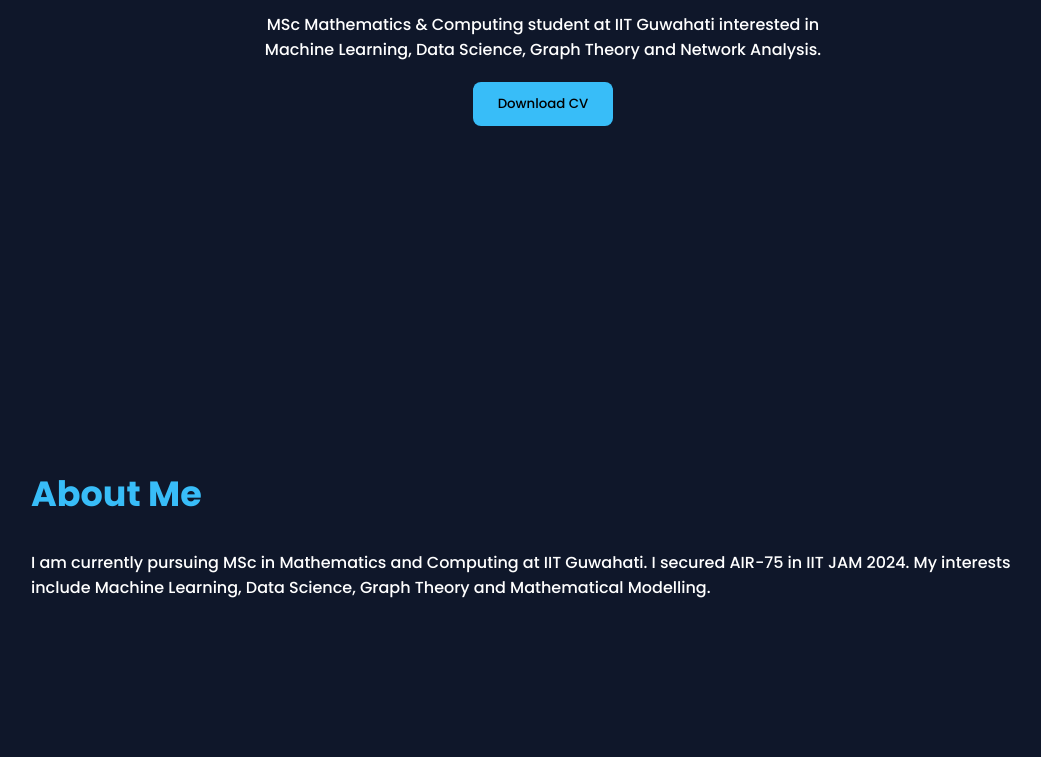
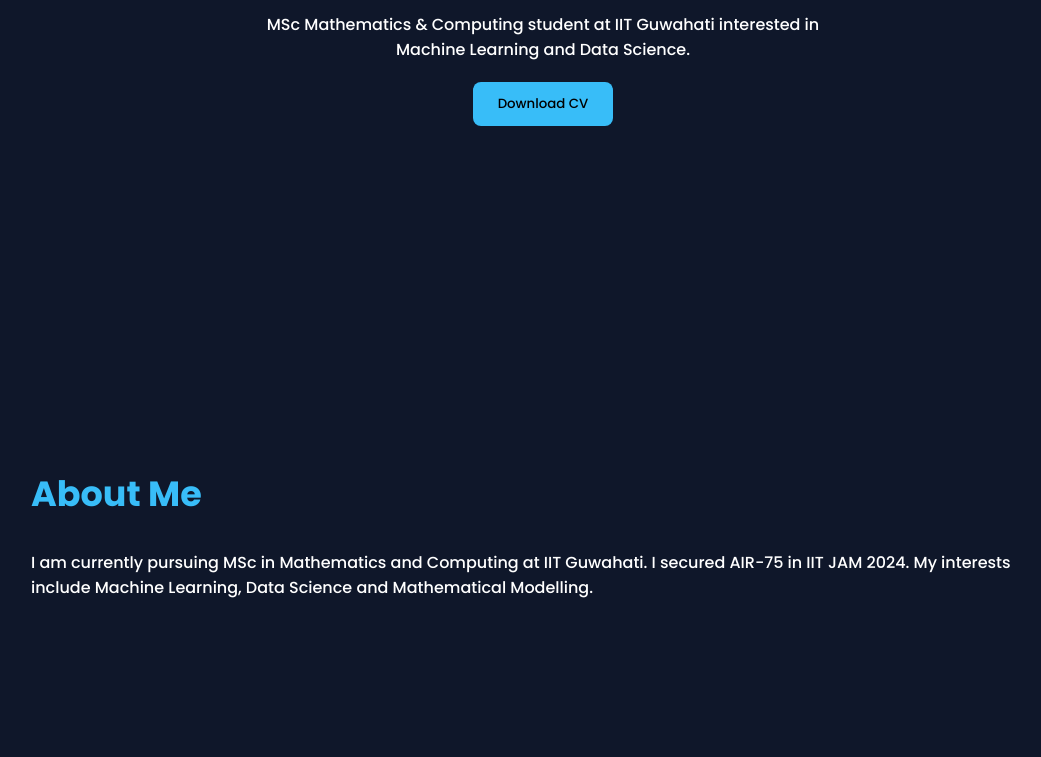
Before and after one commit to Amitma7668/amit.maurya, a plain HTML site: page index.html in a window 1280 px wide. Shown: the part 421-1178 px from the top of the page, without its empty margins (97-1138 px from the left). Drawn offline with Linux system fonts and the light colour scheme.

Commit message:
Update index.html

```diff
--- a/index.html
+++ b/index.html
@@ -145,7 +145,7 @@
 
 <p>
 MSc Mathematics & Computing student at IIT Guwahati interested in
-Machine Learning, Data Science, Graph Theory and Network Analysis.
+Machine Learning and Data Science.
 </p>
 
 <a href="cv.pdf">
@@ -162,7 +162,7 @@
 <p>
 I am currently pursuing MSc in Mathematics and Computing at IIT Guwahati.
 I secured AIR-75 in IIT JAM 2024. My interests include Machine Learning,
-Data Science, Graph Theory and Mathematical Modelling.
+Data Science and Mathematical Modelling.
 </p>
 
 </section>
```
